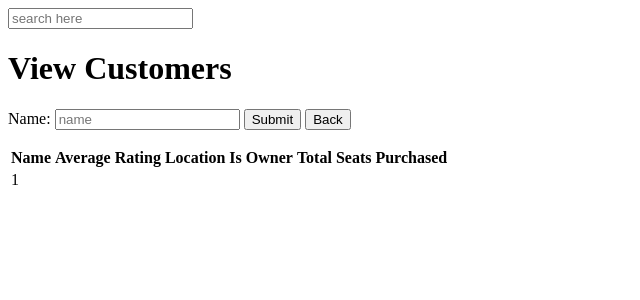
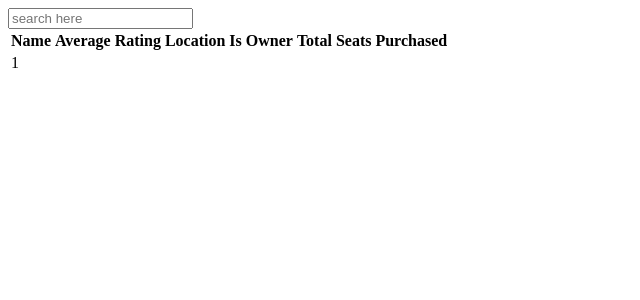
Before and after one commit to docmab23/travel_reservation_service, a Flask app: page /admin/view_customers in a window 1280 px wide. Shown: the top 300 px of the page, without its empty margins (0-640 px from the left). Run offline with Flask 2, Linux system fonts and the light colour scheme; tables that the repository leaves empty or names only in its code hold one stand-in row (values such as "Sample post"); some libraries are stand-ins or nearby versions.

Commit message:
Update view_customers.html

```diff
--- a/templates/view_customers.html
+++ b/templates/view_customers.html
@@ -1,26 +1,20 @@
+<!DOCTYPE html>
 <html>
-<head> <script src=
+<head>
+	<script src=
     "https://www.kryogenix.org/code/browser/sorttable/sorttable.js">
         </script>
 </head>
 <body>
+
 <input type="text" class="live-search-box" placeholder="search here" />
-<h1> View Customers</h1>
-<form action="{{ url_for("view_customers")}}" method="post" enctype="multipart/form-data">
-    <label for="name">Name:</label>
-    <input type="text" id="name" name="name" placeholder="name">
-    <input type="submit">
-    <button type="submit" name="Back" value="Back">Back</button>
-</form>
-<table id="mytable" class="sortable">
 
-<tr>
+<table class="live-search-list sortable" type="None">
             <th>Name</th>
             <th>Average Rating</th>
             <th>Location</th>
             <th>Is Owner</th>
             <th>Total Seats Purchased</th>
-</tr>
 
         {% for a in customers %}
         <tr>
@@ -31,6 +25,34 @@
         {% endfor %}
         </table>
 
-</form>
+
+<script src="https://code.jquery.com/jquery-3.5.1.js" integrity="sha256-QWo7LDvxbWT2tbbQ97B53yJnYU3WhH/C8ycbRAkjPDc=" crossorigin="anonymous"></script>
+
+<script type="text/javascript">
+	jQuery(document).ready(function($){
+
+$('.live-search-list tr').each(function(){
+$(this).attr('data-search-term', $(this).text().toLowerCase());
+});
+
+$('.live-search-box').on('keyup', function(){
+
+var searchTerm = $(this).val().toLowerCase();
+
+	$('.live-search-list tr').each(function(){
+
+		if ($(this).filter('[data-search-term *= ' + searchTerm + ']').length > 0 || searchTerm.length < 1) {
+			$(this).show();
+		} else {
+			$(this).hide();
+		}
+
+	});
+
+});
+
+});
+</script>
+
 </body>
 </html>
```
Lines whose indentation alone changed are shown as unchanged.
